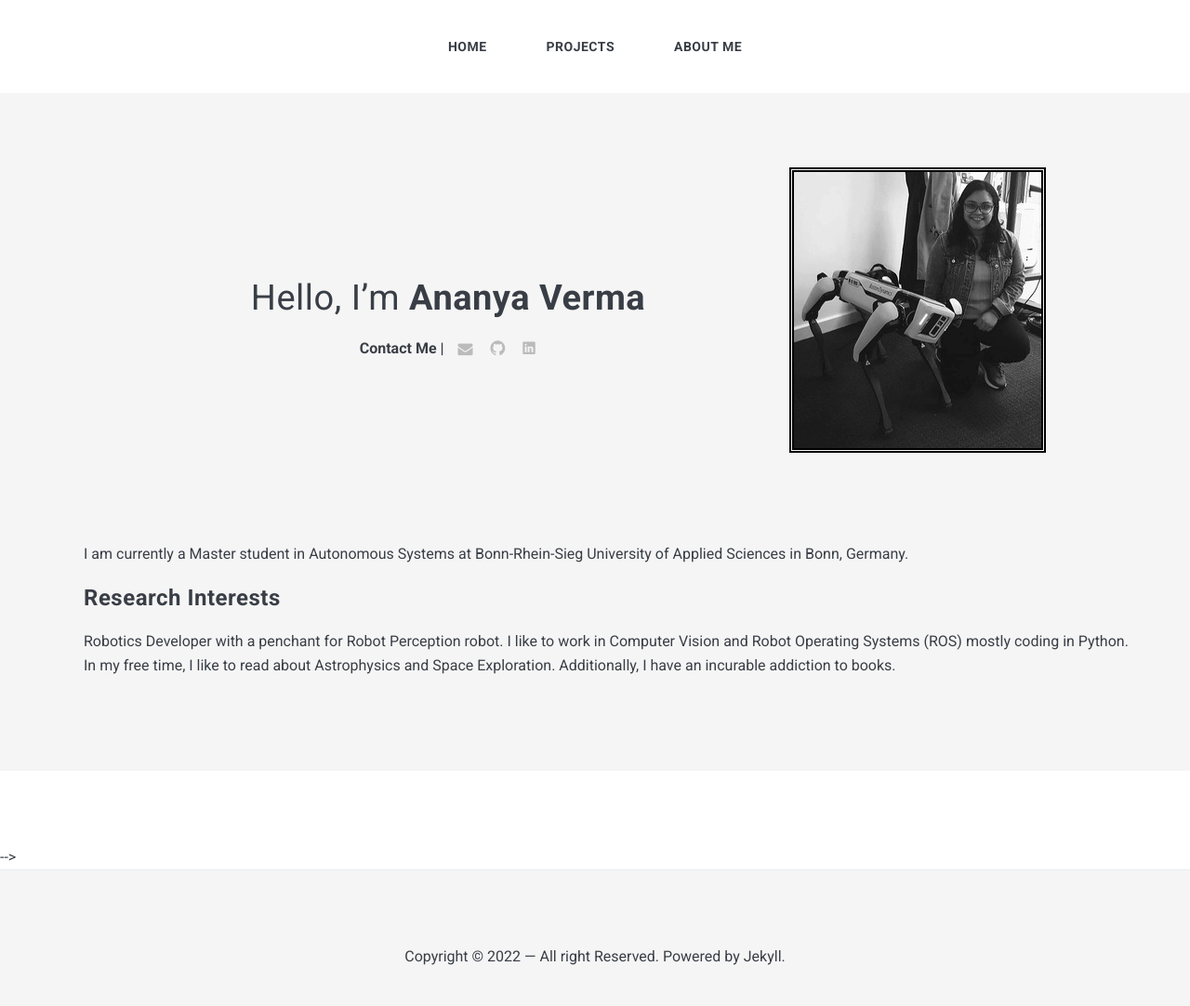
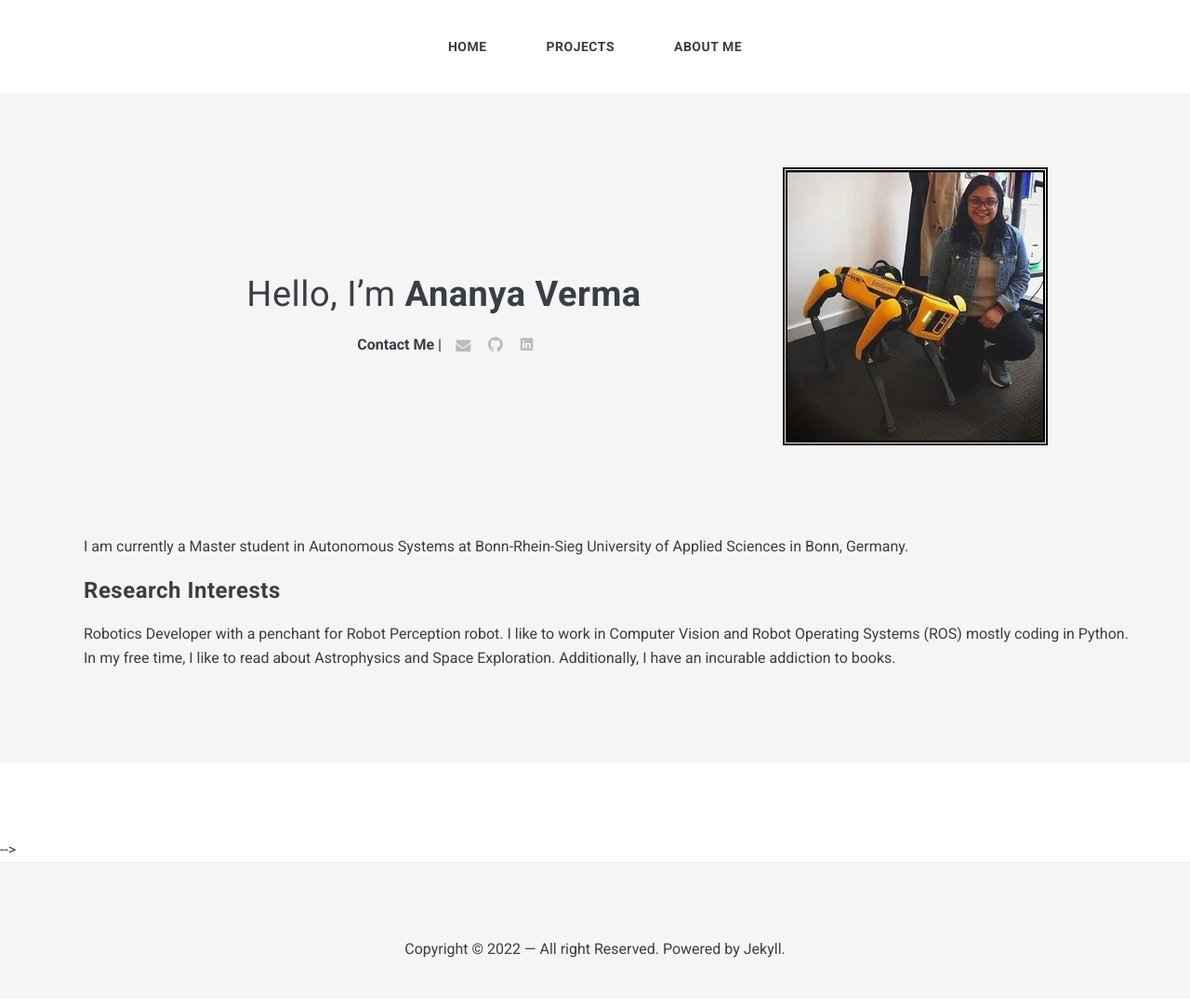
Before and after one commit to ananyaverma2/ananyaverma2.github.io, a Jekyll site: the page built from _pages/home.md, in a window 1280 px wide. Shown: the whole page at 93% size. Built offline with Jekyll 4.4.1, drawn with Linux system fonts in a browser that asks for light colours; nearby versions of some CDN libraries.

Commit message:
changing image in iteration_4

```diff
--- a/_data/settings.yml
+++ b/_data/settings.yml
@@ -9,7 +9,7 @@
 # Author Settings
 author:
   name: Ananya Verma
-  image: check4.jpg
+  image: my_image.jpg
   say-hello: Hello, I’m <strong>Ananya Verma</strong>
   bio: I am currently studying Master in Autonomous Systems at Bonn-Rhein-Sieg University of Applied Sciences in Bonn, Germany. Robotics Developer with a penchant for Robot Perception robot. I like to work in Computer Vision and Robot Operating Systems (ROS) mostly coding in Python. In my free time, I like to read about Astrophysics and Space Exploration. Additionally, I have an incurable addiction to books.
 
```
Also changed, not shown: images/check.jpg (deleted), images/check2.jpg (deleted), images/check3.jpg (deleted), images/check4.jpg (deleted), images/my_image.jpg (added), 6 other files.
